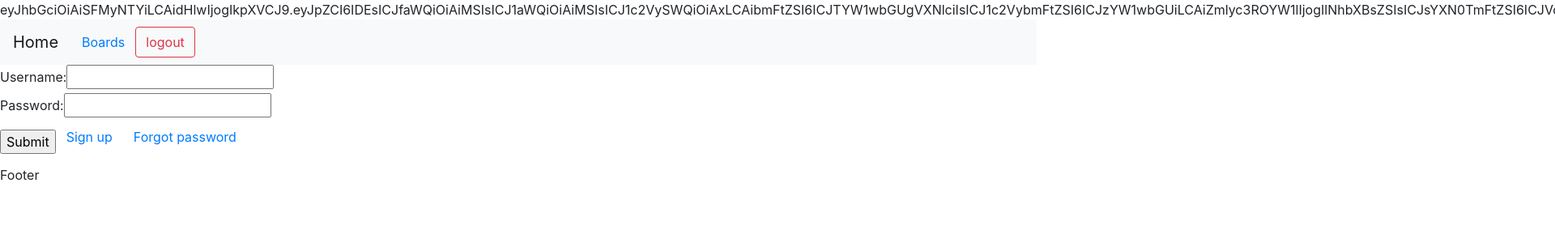
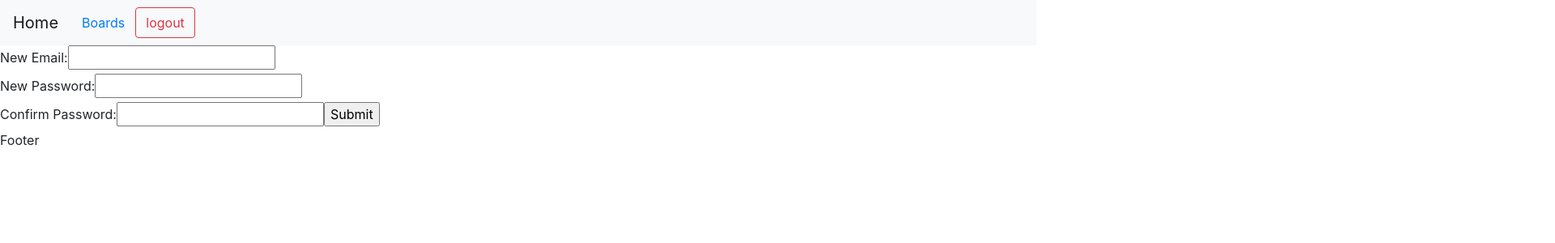
Before and after one commit to ArthurW404/taskboard2, a React (Create React App) app in the folder frontend/: page /signup in a window 1280 px wide. Before the commit this address led to /login. Shown: the top 300 px of the page at 81% size, 1920 px wide, since content can reach past the window. Built offline with nearby package versions, Linux system fonts and the light colour scheme; sample sign-in values are in the browser's storage.

Commit message:
login submit now submits username password to backend, todo password needs to be hashed

```diff
--- a/frontend/src/App.js
+++ b/frontend/src/App.js
@@ -20,28 +20,22 @@ import {
   Link,
 } from "react-router-dom";
 
-import Context from "./RootContext";
+import AuthContext from "./AuthContext";
+import Signup from "./pages/Signup";
+import ForgotPassword from "./pages/ForgotPassword";
 
 function App() {
-  const [jwt, setJwt] = useState();
-
-  useEffect(() => {
-    console.log("Starting App");
-
-    let storage = window.localStorage;
-    const val = storage.getItem("jwt");
-    setJwt(val);
-  }, []);
+  const [jwt, setJwt] = useState(localStorage.getItem("jwt"));
 
   return (
-    <Context.Provider value={{ isLoggedIn: false }}>
+    <AuthContext.Provider value={{ jwt, setJwt }}>
       <Router>
         {
           /*
             TODO
             If jwt is not available or expired, go to login
           */
-          jwt || <Redirect to="/login" />
+          jwt ? null : <Redirect to="/login" />
         }
 
         <Navbar>
@@ -62,11 +56,13 @@ function App() {
           <Route exact path="/board" component={Board} />
           <Route exact path="/boards" component={Boards} />
           <Route exact path="/login" component={Login} />
+          <Route exact path="/signup" component={Signup} />
+          <Route exact path="/forgotPassword" component={ForgotPassword} />
           <Route path="*" component={ErrorPage} />
         </Switch>
         <Footer />
       </Router>
-    </Context.Provider>
+    </AuthContext.Provider>
   );
 }
 
--- /dev/null
+++ b/frontend/src/AuthContext.js
@@ -0,0 +1,4 @@
+import React from "react";
+const AuthContext = React.createContext();
+
+export default AuthContext;
--- a/frontend/src/RootContext.js
+++ /dev/null
@@ -1,4 +0,0 @@
-import React from "react";
-
-const Context = React.createContext();
-export default Context;
--- /dev/null
+++ b/frontend/src/backend.js
@@ -0,0 +1,3 @@
+const url = "http://localhost:5000";
+
+export default url;
--- a/frontend/src/components/LoginForm.js
+++ b/frontend/src/components/LoginForm.js
@@ -1,7 +1,12 @@
-import React, { useState } from "react";
+import React, { useContext, useState } from "react";
 import { Redirect } from "react-router-dom";
+import url from "../backend";
+import AuthContext from "../AuthContext";
 
 const LoginForm = (props) => {
+  const jwt = useContext(AuthContext);
+  console.log(jwt);
+
   const [username, setUsername] = useState("");
 
   const [password, setPassword] = useState("");
@@ -10,16 +15,25 @@ const LoginForm = (props) => {
 
   const [isLoggedIn, setIsLoggedIn] = useState(false);
 
-  const login = (username, password) => {
-    return true;
-  };
-
   const handleSubmit = (event) => {
     console.log(username, password);
     // send backend data
-    const loginSuccess = login(username, password);
+    const content = {
+      username,
+      password,
+    };
 
-    if (loginSuccess) {
+    fetch(url + "/login", {
+      method: "POST",
+      headers: {
+        "Content-Type": "application/json;charset=utf-8",
+      },
+      body: JSON.stringify(content),
+    })
+      .then((res) => res.json())
+      .then((data) => {
+        jwt.setJwt(data);
+        if (data) {
           // switch to account screen
           console.log("logged in");
           setIsLoggedIn(true);
@@ -29,6 +43,8 @@ const LoginForm = (props) => {
           setPassword("");
           setIsIncorrect(true);
         }
+      })
+      .catch((err) => console.log(err));
   };
 
   return (
--- a/frontend/src/pages/Boards.js
+++ b/frontend/src/pages/Boards.js
@@ -3,8 +3,7 @@
  */
 import React, { useEffect, useState } from "react";
 import BoardCard from "../components/BoardCard";
-
-const url = "http://localhost:5000";
+import url from "../backend";
 
 const Home = (props) => {
   const [boards, setBoards] = useState([]);
--- /dev/null
+++ b/frontend/src/pages/ForgotPassword.js
@@ -0,0 +1,23 @@
+import React, { useState } from "react";
+
+const ForgotPassword = () => {
+  const [email, setEmail] = useState("");
+  const submit = () => {
+    console.log(email);
+  };
+  return (
+    <>
+      <label>Enter your email: </label>
+      <input
+        type="text"
+        name="email"
+        value={email}
+        onChange={(e) => setEmail(e.target.value)}
+      />
+      <br />
+      <input type="submit" value="Submit" onClick={submit} />
+    </>
+  );
+};
+
+export default ForgotPassword;
--- a/frontend/src/pages/Login.js
+++ b/frontend/src/pages/Login.js
@@ -1,12 +1,17 @@
 import React from "react";
+import { Link } from "react-router-dom";
 import LoginForm from "../components/LoginForm";
 
 const Login = (props) => {
   return (
     <div>
       <LoginForm />
-      <p className="btn btn-link">Sign up</p>
-      <p className="btn btn-link">Forgot password</p>
+      <Link to="/signup" className="btn btn-link">
+        Sign up
+      </Link>
+      <Link to="/forgotPassword" className="btn btn-link">
+        Forgot password
+      </Link>
     </div>
   );
 };
--- /dev/null
+++ b/frontend/src/pages/Signup.js
@@ -0,0 +1,19 @@
+import React from "react";
+
+const Signup = () => {
+  return (
+    <>
+      <label>New Email:</label>
+      <input type="text" />
+      <br />
+      <label>New Password:</label>
+      <input type="text" />
+      <br />
+      <label>Confirm Password:</label>
+      <input type="text" />
+      <input type="submit" />
+    </>
+  );
+};
+
+export default Signup;
```
Lines whose indentation alone changed are shown as unchanged.
